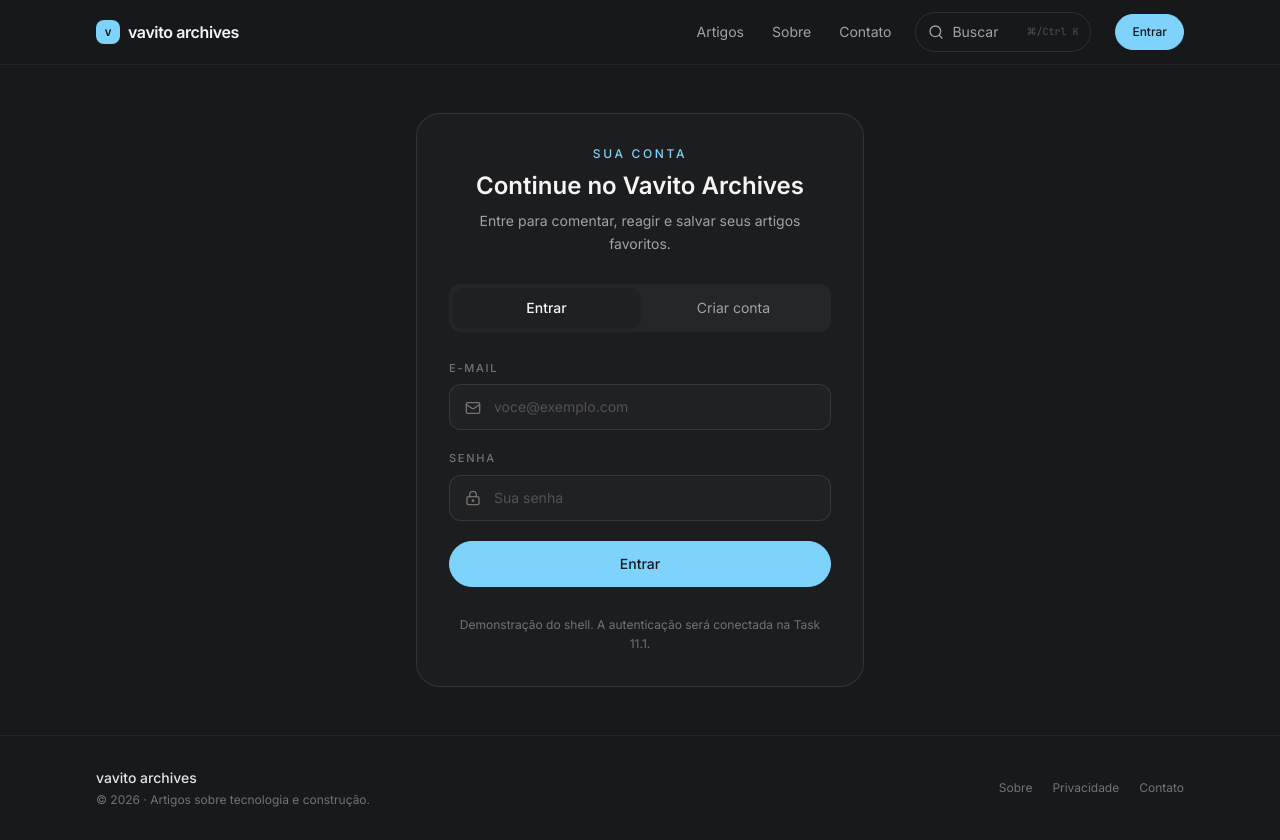
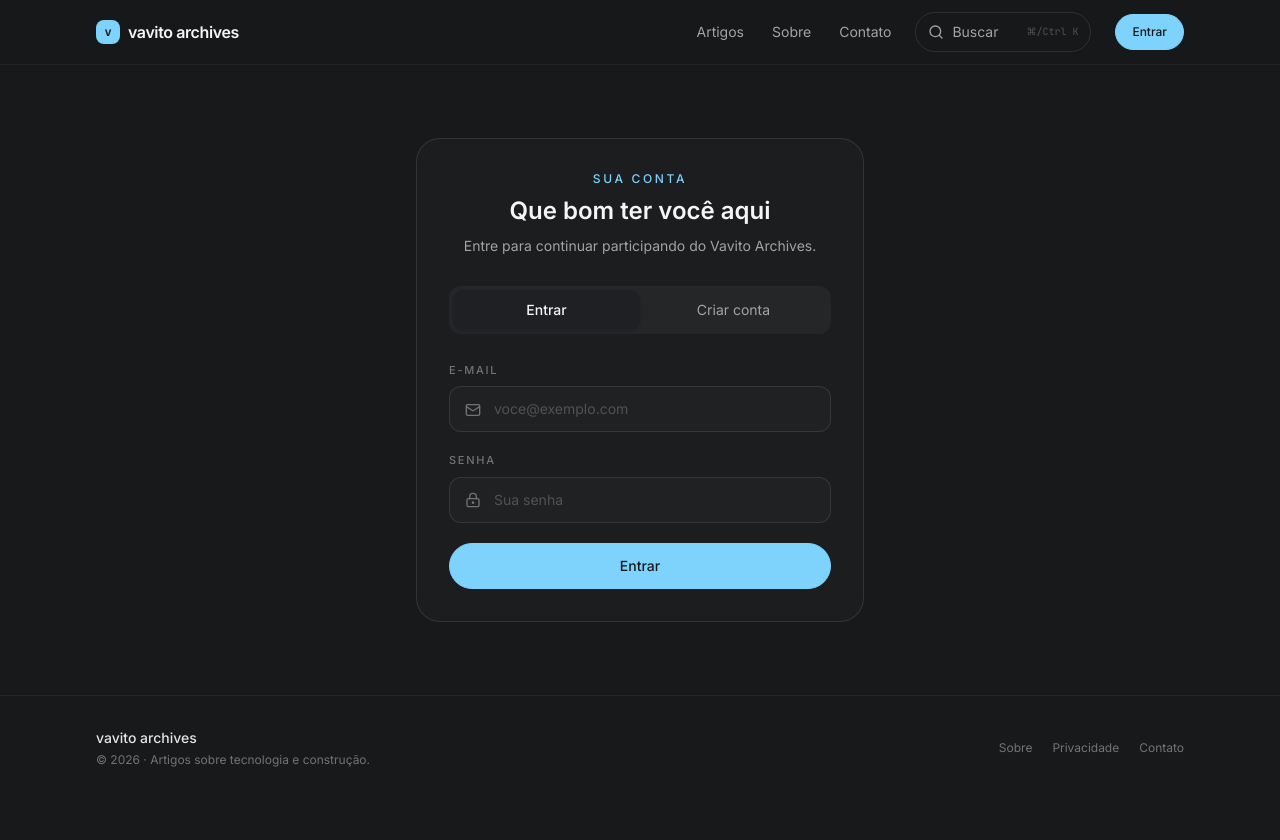
Before and after one commit to vavito/vavito_archives, a Next.js app in the folder apps/web/: page /auth in a window 1280 px wide. After the commit the page ends 800 px from the top, so only its background shows below. Built offline with nearby package versions, Linux system fonts and the light colour scheme.

Commit message:
feat(auth): conecta página aos fluxos de autenticação

```diff
--- a/apps/web/src/app/(auth)/auth/confirm/route.ts
+++ b/apps/web/src/app/(auth)/auth/confirm/route.ts
@@ -18,7 +18,10 @@ const EMAIL_OTP_TYPES = new Set<EmailOtpType>([
 export async function GET(request: NextRequest) {
   const tokenHash = request.nextUrl.searchParams.get('token_hash');
   const type = request.nextUrl.searchParams.get('type');
-  const nextPath = getSafeRedirectPath(request.nextUrl.searchParams.get('next'), '/auth');
+  const nextPath = getSafeRedirectPath(
+    request.nextUrl.searchParams.get('next'),
+    '/auth?auth_status=confirmed',
+  );
 
   if (tokenHash && isEmailOtpType(type)) {
     const supabase = await createServerSupabaseClient();
--- a/apps/web/src/app/(auth)/auth/page.tsx
+++ b/apps/web/src/app/(auth)/auth/page.tsx
@@ -1,61 +1,62 @@
-import { Button, Input } from '@vavito/ui';
-import { LockKeyhole, Mail } from 'lucide-react';
+import type { Metadata } from 'next';
 
-export default function AuthPage() {
+import { AuthForm } from '@web/features/auth';
+import { getSafeRedirectPath } from '@web/lib/auth/redirect-path';
+
+export const metadata: Metadata = {
+  description: 'Entre ou crie sua conta para participar do Vavito Archives.',
+  title: 'Acessar conta',
+};
+
+interface AuthPageProps {
+  searchParams: Promise<Record<string, string | string[] | undefined>>;
+}
+
+const AUTH_MESSAGES: Record<string, { message: string; tone: 'error' | 'success' }> = {
+  callback_failed: {
+    message: 'Não foi possível concluir sua entrada. Tente novamente.',
+    tone: 'error',
+  },
+  confirmation_failed: {
+    message: 'Este link não pôde ser confirmado. Ele pode ter expirado ou já ter sido utilizado.',
+    tone: 'error',
+  },
+  confirmed: {
+    message: 'E-mail confirmado. Sua conta está pronta para usar.',
+    tone: 'success',
+  },
+};
+
+export default async function AuthPage({ searchParams }: Readonly<AuthPageProps>) {
+  const parameters = await searchParams;
+  const mode = singleValue(parameters.mode) === 'cadastro' ? 'sign-up' : 'sign-in';
+  const nextPath = getSafeRedirectPath(singleValue(parameters.next));
+  const feedback = getInitialFeedback(parameters);
+
   return (
-    <section
-      aria-labelledby="auth-title"
-      className="bg-surface-card grid w-full max-w-md gap-7 rounded-3xl border border-border p-5 sm:p-8"
-    >
-      <header className="grid gap-2 text-center">
-        <p className="text-accent text-xs font-medium tracking-eyebrow uppercase">Sua conta</p>
-        <h1 className="text-2xl font-semibold text-neutral-100" id="auth-title">
-          Continue no Vavito Archives
-        </h1>
-        <p className="text-neutral-400 text-sm leading-relaxed">
-          Entre para comentar, reagir e salvar seus artigos favoritos.
-        </p>
-      </header>
-
-      <div
-        aria-label="Escolher fluxo de autenticação"
-        className="bg-surface-raised grid grid-cols-2 rounded-xl p-1"
-      >
-        <button
-          aria-pressed="true"
-          className="bg-floating min-h-10 rounded-lg text-sm font-medium text-neutral-100 shadow-sm"
-          type="button"
-        >
-          Entrar
-        </button>
-        <button className="text-neutral-400 min-h-10 rounded-lg text-sm" type="button">
-          Criar conta
-        </button>
-      </div>
-
-      <form className="grid gap-5">
-        <div className="relative">
-          <Mail
-            aria-hidden="true"
-            className="text-neutral-500 absolute top-10 left-4 z-10 size-4"
-          />
-          <Input className="pl-11" label="E-mail" placeholder="voce@exemplo.com" type="email" />
-        </div>
-        <div className="relative">
-          <LockKeyhole
-            aria-hidden="true"
-            className="text-neutral-500 absolute top-10 left-4 z-10 size-4"
-          />
-          <Input className="pl-11" label="Senha" placeholder="Sua senha" type="password" />
-        </div>
-        <Button className="w-full" size="large" type="submit">
-          Entrar
-        </Button>
-      </form>
-
-      <p className="text-neutral-500 text-center text-xs leading-relaxed">
-        Demonstração do shell. A autenticação será conectada na Task 11.1.
-      </p>
-    </section>
+    <AuthForm
+      {...(feedback ? { initialFeedback: feedback } : {})}
+      initialMode={mode}
+      nextPath={nextPath}
+    />
   );
 }
+
+function getInitialFeedback(parameters: Record<string, string | string[] | undefined>) {
+  const error = singleValue(parameters.auth_error);
+  const status = singleValue(parameters.auth_status);
+
+  if (error && AUTH_MESSAGES[error]) {
+    return AUTH_MESSAGES[error];
+  }
+
+  if (status && AUTH_MESSAGES[status]) {
+    return AUTH_MESSAGES[status];
+  }
+
+  return undefined;
+}
+
+function singleValue(value: string | string[] | undefined): string | null {
+  return typeof value === 'string' ? value : null;
+}
```
